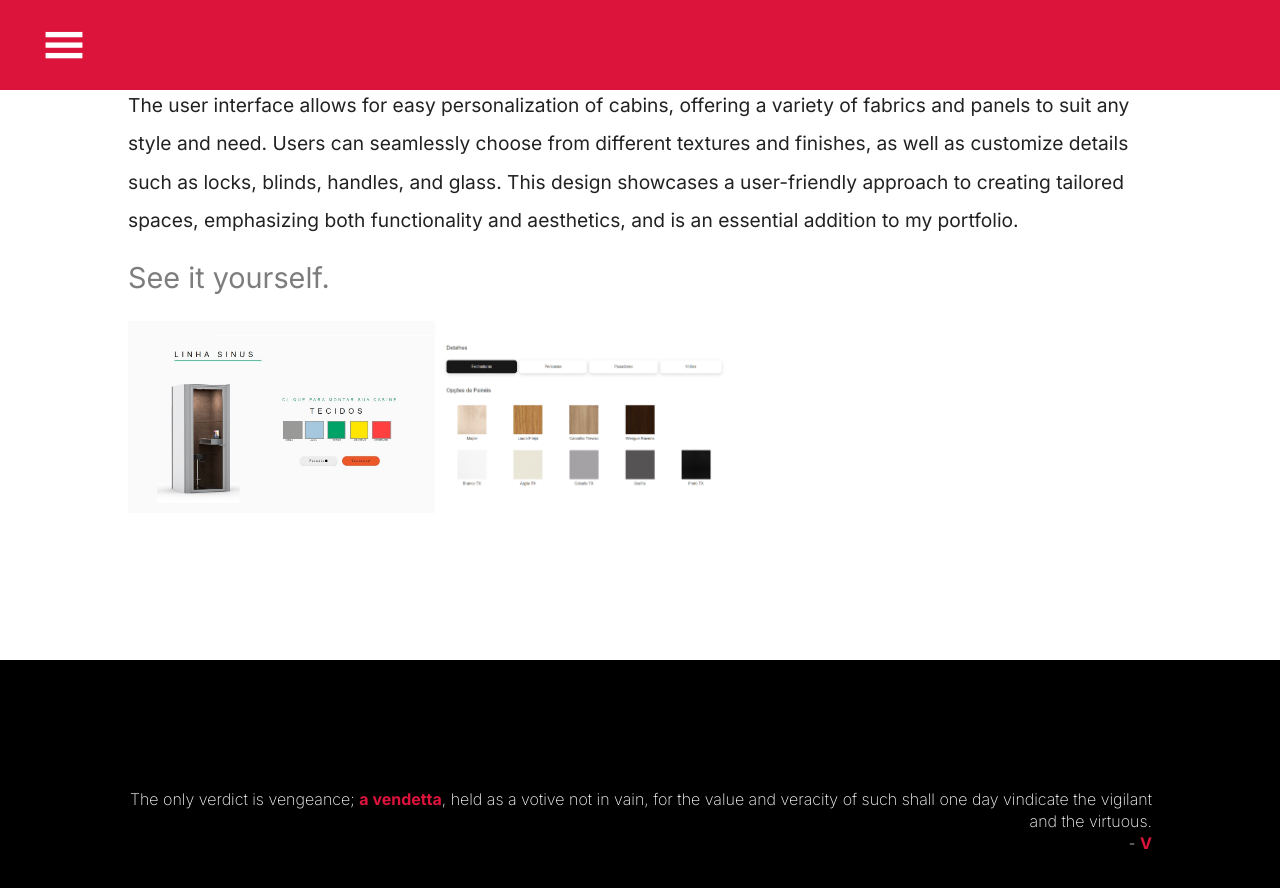
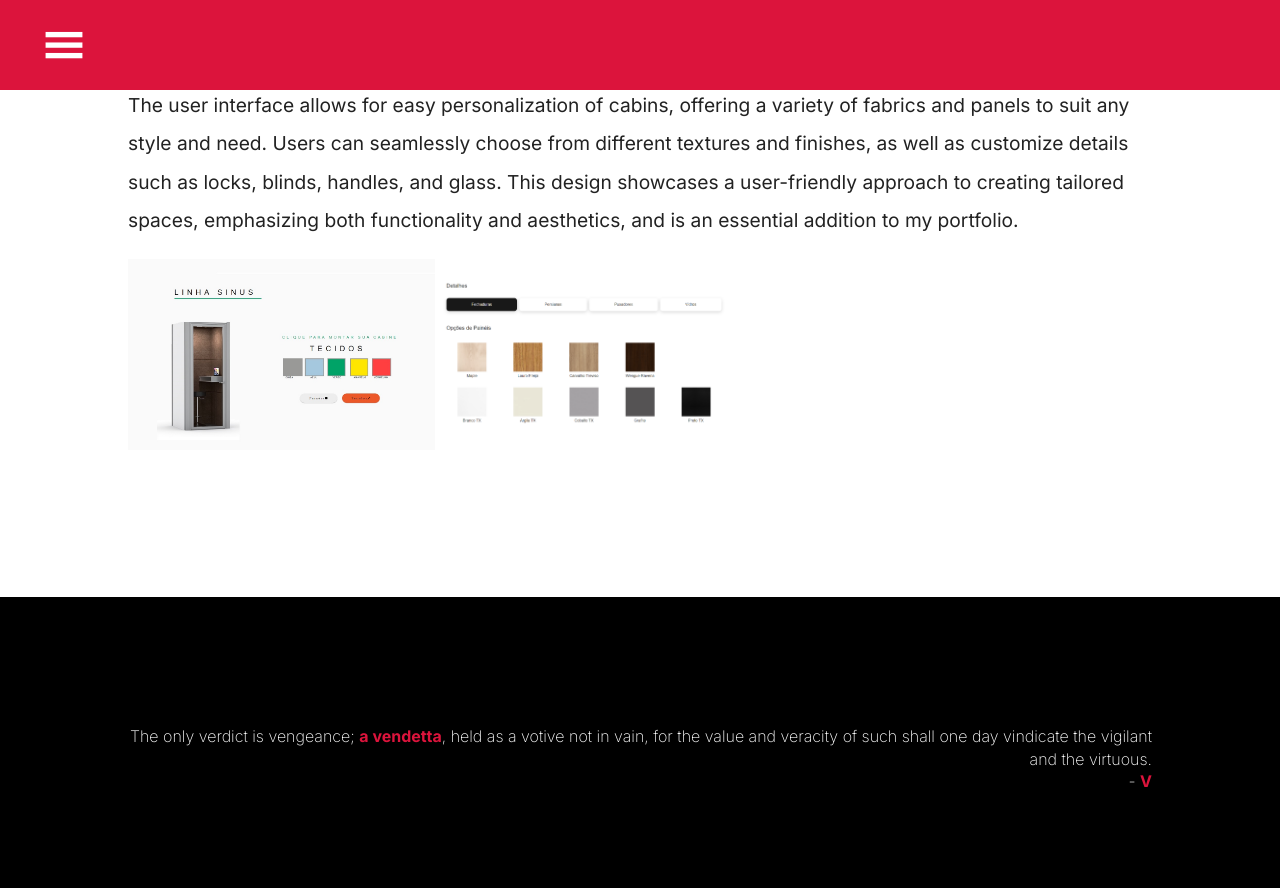
Before and after one commit to lyszt/lyszt.github.io, a Jekyll site: the page built from _posts/2021-8-5-Mactab.md, in a window 1280 px wide and 900 px high, scrolled down 1182 px. Shown: the top 888 px of the window. Built offline with Jekyll 4.4.1, drawn with Linux system fonts in a browser that asks for light colours.

```diff
--- a/_posts/2021-8-5-Mactab.md
+++ b/_posts/2021-8-5-Mactab.md
@@ -21,6 +21,5 @@
 
 The user interface allows for easy personalization of cabins, offering a variety of fabrics and panels to suit any style and need. Users can seamlessly choose from different textures and finishes, as well as customize details such as locks, blinds, handles, and glass. This design showcases a user-friendly approach to creating tailored spaces, emphasizing both functionality and aesthetics, and is an essential addition to my portfolio.
 
-## See it yourself.
 ![Design where you can pick colours to customize product](../img/Portfolio/Web/Mactab/1.jpg)
 ![Divisor Material Panel](../img/Portfolio/Web/Mactab/2.png)
```
